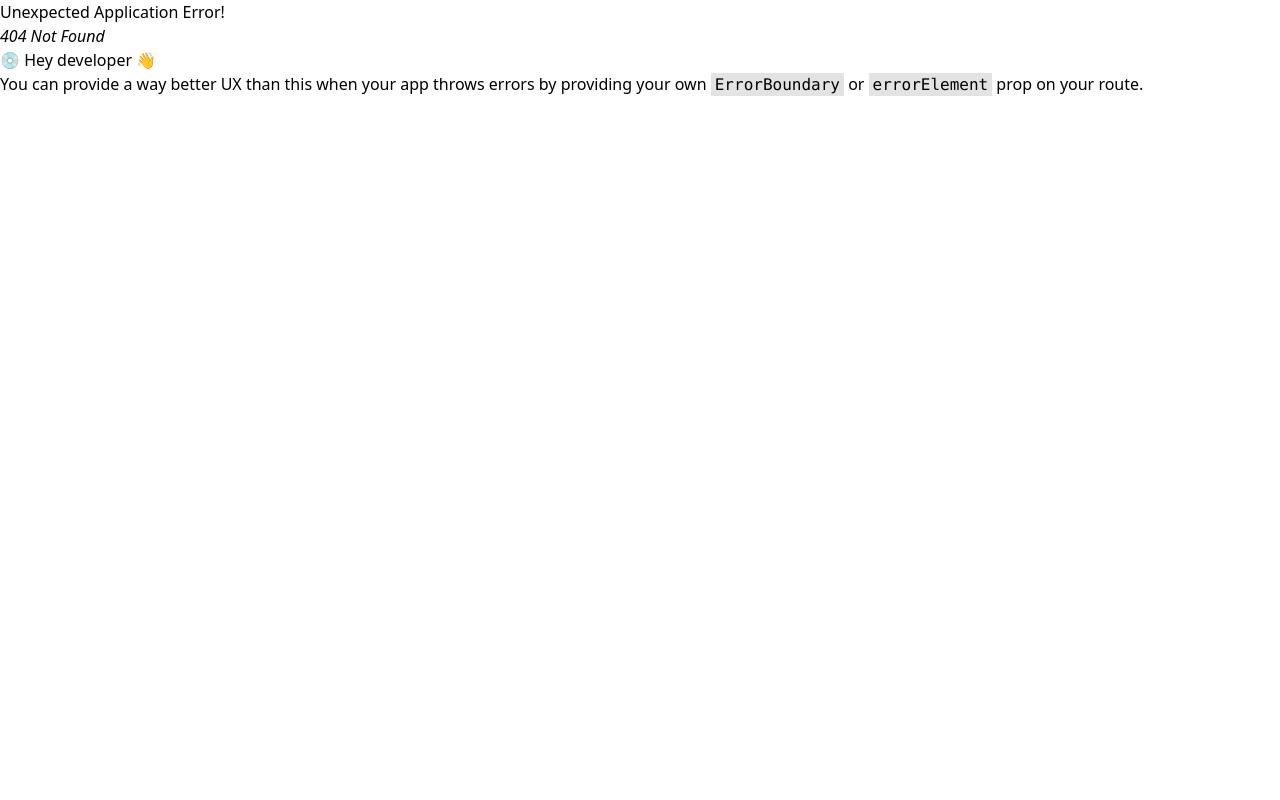
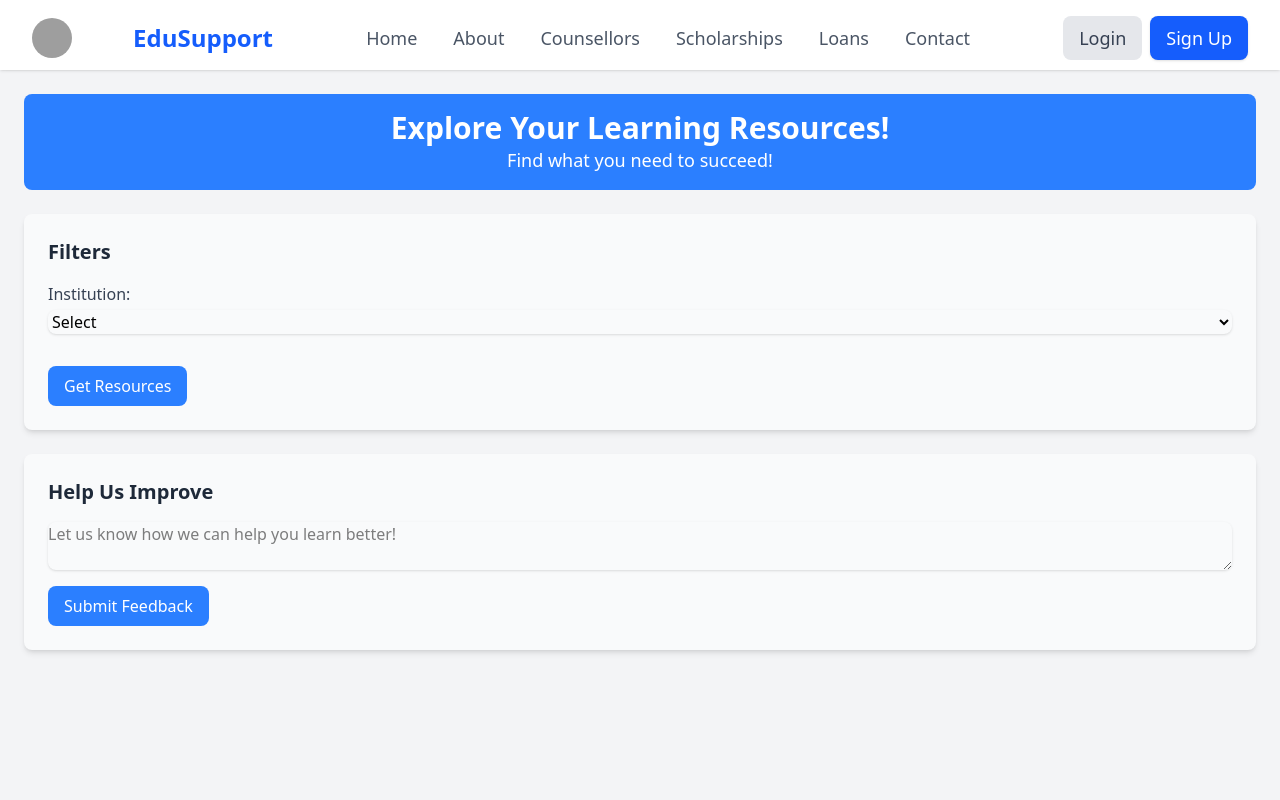
Before and after one commit to Vasundhra-Gupta/SDS, a React (Vite) app in the folder client/: page /resource in a window 1280 px wide. Before the commit this address had no page. Shown: the top 800 px of the page. Built offline with nearby package versions, Linux system fonts and the light colour scheme; grey boxes are pictures that could not be loaded.

Commit message:
Resource selector and logo

```diff
--- a/client/index.html
+++ b/client/index.html
@@ -4,7 +4,8 @@
     <meta charset="UTF-8" />
     <meta name="viewport" content="width=device-width, initial-scale=1.0" />
     <link rel="stylesheet" href="./src/Styles/index.css">
-    <title>Vite + React</title>
+    <link rel="website icon" href="https://media-hosting.imagekit.io/63d3a656a7124b4a/WhatsApp%20Image%202025-03-31%20at%2013.09.12_7c304388.jpg?Expires=1838015211&Key-Pair-Id=K2ZIVPTIP2VGHC&Signature=aLYeftxqc36KxSSGsCppI~4QCdjANi0NZXkanlUmKR9ixKJHTsKJ940oMAVIOAqZygeegiLa8kSb4~8UOrdICDTnh2PlbwVYp93Zq4HXINFNBQBj5YSpbJFnlFe4DvSnZMb9SfihcWH~0k58Jd6UD~NcW54T6-c3hB3ZuChEDvOLbdbQirIZ1AV7E~8fM~g2LE3GzzydiamqwU10bWZw1-VAqqIo7B-z6UZOoo7JBgcLz9vdLQyS6HCGQCpV2D1GDEkpiG2YLjs3cb~vDHtfIxLYvSN3oYia9PZzsNUrtZqrF~yPOiRpC38wYRO0Sglele77lyxKLScJPhUxmCrDkw__">
+    <title>EduSupport</title>
   </head>
   <body>
     <div id="root"></div>
--- a/client/src/Pages/Resources/ResourceSelector.jsx
+++ b/client/src/Pages/Resources/ResourceSelector.jsx
@@ -1,75 +1,182 @@
-import React, { useState } from "react";
+import React, { useState } from 'react';
 
-const data = {
-    "School Students": {
-        "Class 9": [],
-        "Class 10": [],
-        "Class 11": ["PCM", "Humanities", "Commerce"],
-        "Class 12": ["PCM", "Humanities", "Commerce"],
-    },
-    "College Students": {
-        BTech: ["CSE", "ECE", "Mechanical", "Civil"],
-        BSc: ["Math", "Physics", "Chemistry"],
-        BA: ["History", "Economics", "Political Science"],
-        BBA: ["Finance", "Marketing", "HR"],
-    },
+const ResourceSelector = () => {
+  const [institution, setInstitution] = useState('');
+  const [classOrBranch, setClassOrBranch] = useState('');
+  const [streamOrSemester, setStreamOrSemester] = useState('');
+  const [resources] = useState([
+    { id: 1, type: 'School', class: '12', stream: 'PCM', title: 'Electrostatics Cheat Sheet', link: '/electrostatics.pdf' },
+    { id: 2, type: 'School', class: '11', stream: 'PCB', title: 'Plant Physiology Guide', link: '/plant_physiology.pdf' },
+    { id: 3, type: 'College', branch: 'ECE', semester: '4', title: 'Signals and Systems Overview', link: '/signals_systems.pdf' },
+  ]);
+  const [feedback, setFeedback] = useState('');
+  const [showResources, setShowResources] = useState(false);
+
+  const handleSubmit = () => {
+    setShowResources(true);
   };
 
-export default function ResourceSelector() {
-    const [level, setLevel] = useState("");
-    const [subLevel, setSubLevel] = useState("");
-    const [stream, setStream] = useState("");
-
-    const handleLevelChange = (e) => {
-        setLevel(e.target.value);
-        setSubLevel("");
-        setStream("");
+  const handleFeedbackSubmit = () => {
+    alert('Thanks for your feedback! You’re helping us grow!');
+    setFeedback('');
   };
 
-    const handleSubLevelChange = (e) => {
-        setSubLevel(e.target.value);
-        setStream("");
-    };
-
-    const handleStreamChange = (e) => {
-        setStream(e.target.value);
-    };
+  const filteredResources = resources.filter((resource) => {
+    return (
+      resource.type === institution &&
+      (resource.class === classOrBranch || resource.branch === classOrBranch) &&
+      (resource.stream === streamOrSemester || resource.semester === streamOrSemester)
+    );
+  });
 
   return (
-        <div className="resource-selector">
-            <select onChange={handleLevelChange} value={level}>
-                <option value="">Select Level</option>
-                <option value="School Students">School Students</option>
-                <option value="College Students">College Students</option>
+    <div className="bg-gray-100 min-h-screen p-6">
+      <header className="text-center bg-blue-500 text-white py-4 rounded-lg mb-6">
+        <h1 className="text-3xl font-bold">Explore Your Learning Resources!</h1>
+        <p className="text-lg">Find what you need to succeed!</p>
+      </header>
+
+      {/* Filters Section */}
+      <div className="bg-gray-50 p-6 rounded-lg shadow-md mb-6">
+        <h2 className="text-xl font-semibold text-gray-800 mb-4">Filters</h2>
+        <label className="block mb-4">
+          <span className="text-gray-700">Institution:</span>
+          <select
+            value={institution}
+            onChange={(e) => setInstitution(e.target.value)}
+            className="block w-full mt-1 border-gray-300 rounded-lg shadow-sm"
+          >
+            <option value="">Select</option>
+            <option value="School">School</option>
+            <option value="College">College</option>
           </select>
+        </label>
 
-            {level && (
-                <select onChange={handleSubLevelChange} value={subLevel}>
-                    <option value="">Select Category</option>
-                    {Object.keys(data[level]).map((key) => (
-                        <option key={key} value={key}>
-                            {key}
+        {institution === 'School' && (
+          <>
+            <label className="block mb-4">
+              <span className="text-gray-700">Class:</span>
+              <select
+                value={classOrBranch}
+                onChange={(e) => setClassOrBranch(e.target.value)}
+                className="block w-full mt-1 border-gray-300 rounded-lg shadow-sm"
+              >
+                <option value="">Select</option>
+                <option value="9">Class 9</option>
+                <option value="10">Class 10</option>
+                <option value="11">Class 11</option>
+                <option value="12">Class 12</option>
+              </select>
+            </label>
+            {(classOrBranch === '11' || classOrBranch === '12') && (
+              <label className="block mb-4">
+                <span className="text-gray-700">Stream:</span>
+                <select
+                  value={streamOrSemester}
+                  onChange={(e) => setStreamOrSemester(e.target.value)}
+                  className="block w-full mt-1 border-gray-300 rounded-lg shadow-sm"
+                >
+                  <option value="">Select</option>
+                  <option value="PCM">PCM</option>
+                  <option value="PCB">PCB</option>
+                  <option value="Commerce">Commerce</option>
+                  <option value="Arts">Arts</option>
+                </select>
+              </label>
+            )}
+          </>
+        )}
+
+        {institution === 'College' && (
+          <>
+            <label className="block mb-4">
+              <span className="text-gray-700">Branch:</span>
+              <select
+                value={classOrBranch}
+                onChange={(e) => setClassOrBranch(e.target.value)}
+                className="block w-full mt-1 border-gray-300 rounded-lg shadow-sm"
+              >
+                <option value="">Select</option>
+                <option value="CSE">Computer Science</option>
+                <option value="IT">Information Technology</option>
+                <option value="ECE">Electronics and Communication</option>
+                <option value="EEE">Electrical and Electronics</option>
+                <option value="ME">Mechanical Engineering</option>
+                <option value="Biotech">Biotechnology</option>
+              </select>
+            </label>
+            <label className="block mb-4">
+              <span className="text-gray-700">Semester:</span>
+              <select
+                value={streamOrSemester}
+                onChange={(e) => setStreamOrSemester(e.target.value)}
+                className="block w-full mt-1 border-gray-300 rounded-lg shadow-sm"
+              >
+                <option value="">Select</option>
+                {[...Array(8)].map((_, i) => (
+                  <option key={i + 1} value={i + 1}>
+                    Semester {i + 1}
                   </option>
                 ))}
               </select>
+            </label>
+          </>
         )}
+        <button
+          onClick={handleSubmit}
+          className="mt-4 px-4 py-2 bg-blue-500 text-white rounded-lg hover:bg-blue-600"
+        >
+          Get Resources
+        </button>
+      </div>
 
-            {subLevel && data[level][subLevel]?.length > 0 && (
-                <select onChange={handleStreamChange} value={stream}>
-                    <option value="">Select Stream</option>
-                    {data[level][subLevel].map((item) => (
-                        <option key={item} value={item}>
-                            {item}
-                        </option>
+      {/* Resources Section */}
+      {showResources && (
+        <div className="bg-gray-50 p-6 rounded-lg shadow-md mb-6">
+          <h2 className="text-xl font-semibold text-gray-800 mb-4">Resources</h2>
+          {filteredResources.length > 0 ? (
+            <div className="grid grid-cols-1 md:grid-cols-2 gap-4">
+              {filteredResources.map((resource) => (
+                <div
+                  className="p-4 border border-gray-300 rounded-lg bg-white shadow-md"
+                  key={resource.id}
+                >
+                  <h3 className="text-lg font-bold text-blue-700">{resource.title}</h3>
+                  <button
+                    onClick={() => window.open(resource.link, '_blank')}
+                    className="mt-2 px-4 py-2 bg-blue-500 text-white rounded-lg hover:bg-blue-600"
+                  >
+                    Access Resource
+                  </button>
+                </div>
               ))}
-                </select>
-            )}
-
-            {stream && (
-                <p>
-                    You selected: {level} → {subLevel} → {stream}
+            </div>
+          ) : (
+            <p className="text-gray-700">
+              Sorry, we don’t have resources for this selection right now. We’re working on it! 📚
             </p>
           )}
         </div>
+      )}
+
+      {/* Feedback Section */}
+      <div className="bg-gray-50 p-6 rounded-lg shadow-md">
+        <h2 className="text-xl font-semibold text-gray-800 mb-4">Help Us Improve</h2>
+        <textarea
+          placeholder="Let us know how we can help you learn better!"
+          value={feedback}
+          onChange={(e) => setFeedback(e.target.value)}
+          className="block w-full mt-1 border-gray-300 rounded-lg shadow-sm"
+        ></textarea>
+        <button
+          onClick={handleFeedbackSubmit}
+          className="mt-4 px-4 py-2 bg-blue-500 text-white rounded-lg hover:bg-blue-600"
+        >
+          Submit Feedback
+        </button>
+      </div>
+    </div>
   );
 };
+
+export default ResourceSelector;
--- a/client/src/Pages/index.js
+++ b/client/src/Pages/index.js
@@ -30,6 +30,8 @@ import CounsellorRegister from "./CounsellorPage/CounsellorRegister.jsx";
 import FAQPage from "./FAQPage.jsx";
 import DropoutGuidance from "./DropoutGuidance.jsx";
 
+import ResourceSelector from "./Resources/ResourceSelector.jsx";
+
 export {
     AboutPage,
     ContactPage,
@@ -57,4 +59,5 @@ export {
     HowItWorks,
     CounsellorHome,
     CounsellorRegister,
+    ResourceSelector,
 };
--- a/client/src/main.jsx
+++ b/client/src/main.jsx
@@ -36,6 +36,7 @@ import {
     SubmissionPage,
     CounsellorHome,
     CounsellorRegister,
+    ResourceSelector,
 } from "./Pages/index.js";
 
 const router = createBrowserRouter(
@@ -61,19 +62,14 @@ const router = createBrowserRouter(
             <Route path="donator-dashboard" element={<DonatorDashboard />} />
             <Route path="student-dashboard" element={<StudentDashboard />} />
             <Route path="request-workflow" element={<HowItWorks />} />
-
             <Route path="donation-welcome" element={<DonationWelocomePage />} />
-            <Route
-                path="donation-bankdetail"
-                element={<DonationBankDetails />}
-            />
+            <Route path="donation-bankdetail"element={<DonationBankDetails />}/>
             <Route path="donation-suggest" element={<DonationSuggest />} />
             <Route path="donation-input" element={<DonationInputForm />} />
             <Route path="donation-payment" element={<PaymentPage />} />
-
             <Route path="faq" element={<FAQPage />} />
             <Route path="dropout" element={<DropoutGuidance />} />
-            {/* <Route path='resources' element={}></Route> */}
+            <Route path="resource" element={<ResourceSelector />} />
             <Route path="counsellor-home" element={<CounsellorHome/>} />
             <Route path="counsellor-register" element={<CounsellorRegister/>} />
         </Route>
```
Lines whose indentation alone changed are shown as unchanged.
